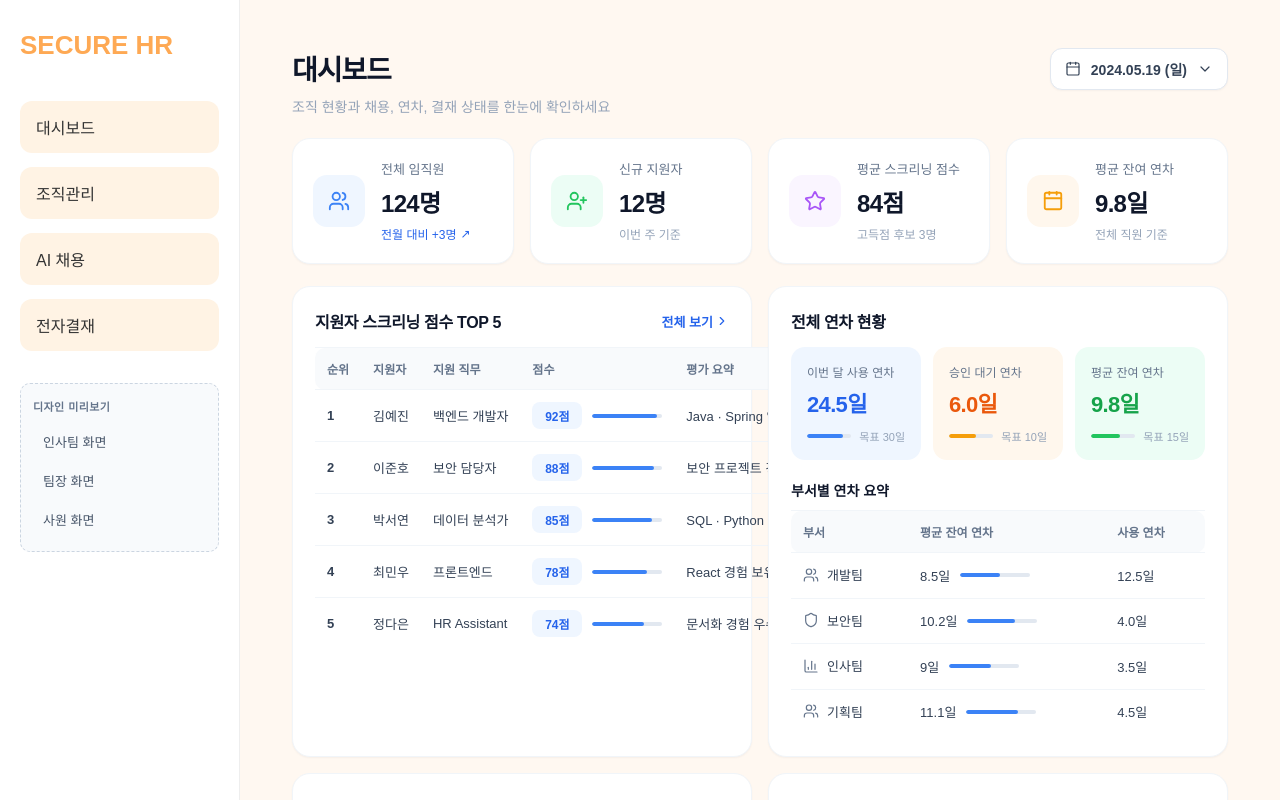
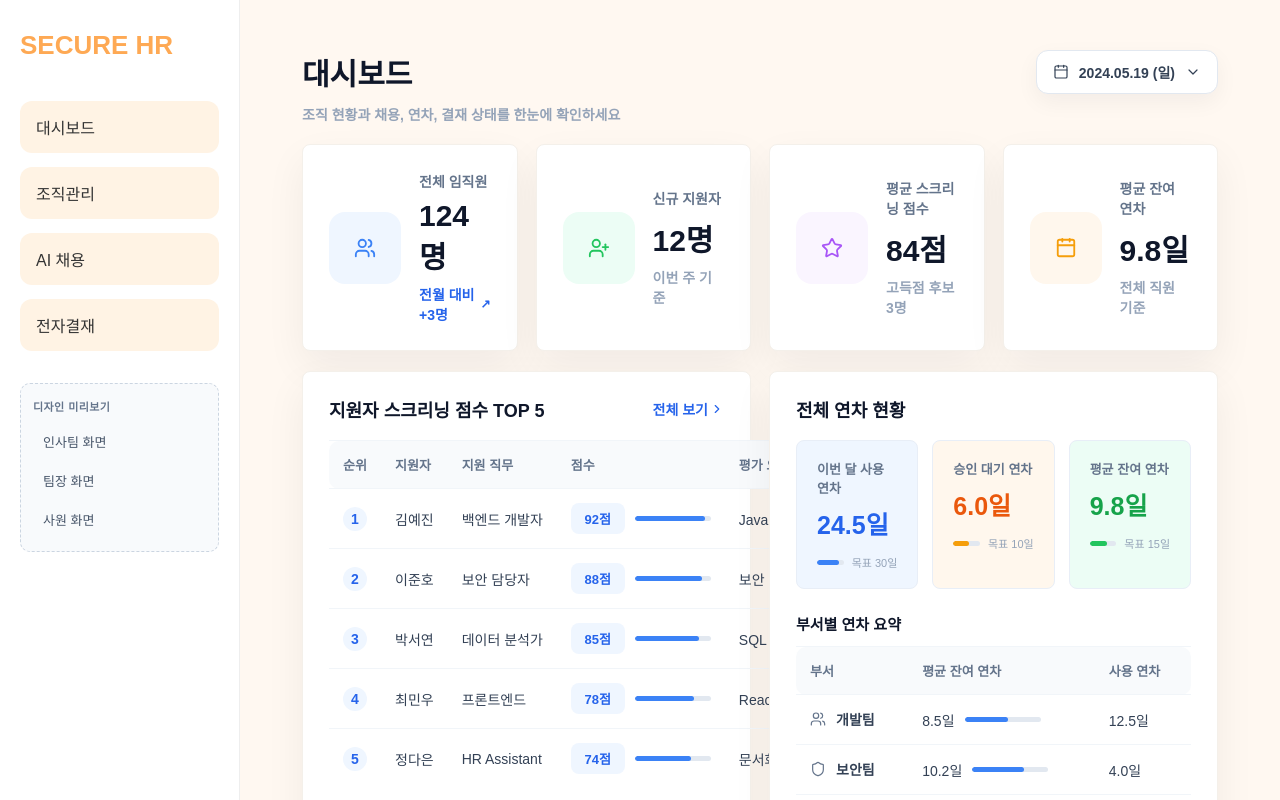
Before and after one commit to Miniproject-management/management-front, a React (Vite) app: page /dashboard/admin in a window 1280 px wide. Shown: the top 800 px of the page. Built offline with nearby package versions, Linux system fonts and the light colour scheme.

Commit message:
style(dashboard): refine admin dashboard layout

```diff
--- a/src/pages/dashboard/AdminDashboard.jsx
+++ b/src/pages/dashboard/AdminDashboard.jsx
@@ -186,7 +186,9 @@ function AdminDashboard() {
             <tbody>
               {topApplicants.map((a) => (
                 <tr key={a.rank}>
-                  <td className="rank-cell">{a.rank}</td>
+                  <td>
+                    <span className="rank-cell">{a.rank}</span>
+                  </td>
                   <td>{a.name}</td>
                   <td>{a.role}</td>
                   <td>
--- a/src/pages/dashboard/dashboard.css
+++ b/src/pages/dashboard/dashboard.css
@@ -1,7 +1,7 @@
 .dashboard-page {
   display: grid;
-  gap: 22px;
-  padding: 28px 32px 40px;
+  gap: 20px;
+  padding: 30px 42px 42px;
   width: 100%;
   align-self: stretch;
 }
@@ -14,23 +14,24 @@
 }
 
 .dashboard-page__hero h1 {
-  font-size: 28px;
+  font-size: 30px;
   font-weight: 800;
-  letter-spacing: -0.04em;
+  letter-spacing: 0;
   color: #0f172a;
 }
 
 .dashboard-page__hero p {
-  margin-top: 8px;
+  margin-top: 10px;
   color: #94a3b8;
   font-size: 14px;
+  font-weight: 600;
 }
 
 .dashboard-page__date-picker {
   display: inline-flex;
   align-items: center;
   gap: 10px;
-  padding: 10px 14px;
+  padding: 11px 16px;
   border: 1px solid #e2e8f0;
   border-radius: 12px;
   background: #ffffff;
@@ -38,7 +39,7 @@
   font-size: 14px;
   font-weight: 600;
   cursor: pointer;
-  box-shadow: 0 1px 2px rgba(15, 23, 42, 0.04);
+  box-shadow: 0 8px 22px rgba(15, 23, 42, 0.05);
 }
 
 .dashboard-page__date-picker:hover {
@@ -49,31 +50,32 @@
 .dashboard-page__summary-grid {
   display: grid;
   grid-template-columns: repeat(4, minmax(0, 1fr));
-  gap: 16px;
+  gap: 18px;
 }
 
 .summary-card,
 .panel {
   background: #ffffff;
-  border: 1px solid #f1f5f9;
-  border-radius: 18px;
-  box-shadow: 0 1px 2px rgba(15, 23, 42, 0.04);
+  border: 1px solid #f4f0ea;
+  border-radius: 8px;
+  box-shadow: 0 16px 40px rgba(15, 23, 42, 0.06);
 }
 
 .summary-card {
   display: grid;
   grid-template-columns: auto 1fr;
-  gap: 16px;
+  gap: 18px;
   align-items: center;
-  padding: 20px;
+  min-height: 128px;
+  padding: 26px 26px;
 }
 
 .summary-card__icon {
   display: grid;
   place-items: center;
-  width: 52px;
-  height: 52px;
-  border-radius: 14px;
+  width: 72px;
+  height: 72px;
+  border-radius: 16px;
 }
 
 .summary-card__icon.tone-blue {
@@ -95,16 +97,16 @@
 
 .summary-card__label {
   color: #64748b;
-  font-size: 13px;
-  font-weight: 500;
+  font-size: 14px;
+  font-weight: 700;
 }
 
 .summary-card__value {
   display: block;
-  margin-top: 6px;
-  font-size: 24px;
+  margin-top: 8px;
+  font-size: 30px;
   font-weight: 800;
-  letter-spacing: -0.03em;
+  letter-spacing: 0;
   color: #0f172a;
 }
 
@@ -112,9 +114,10 @@
   display: inline-flex;
   align-items: center;
   gap: 4px;
-  margin-top: 6px;
+  margin-top: 7px;
   color: #94a3b8;
-  font-size: 12px;
+  font-size: 14px;
+  font-weight: 600;
 }
 
 .summary-card__note.is-up {
@@ -129,24 +132,25 @@
 .dashboard-page__content-grid {
   display: grid;
   grid-template-columns: repeat(2, minmax(0, 1fr));
-  gap: 16px;
+  gap: 18px;
 }
 
 .panel {
-  padding: 22px;
+  min-width: 0;
+  padding: 24px 26px 26px;
 }
 
 .panel__head {
   display: flex;
   align-items: center;
   justify-content: space-between;
-  margin-bottom: 14px;
+  margin-bottom: 18px;
 }
 
 .panel__head h2 {
-  font-size: 16px;
+  font-size: 18px;
   font-weight: 700;
-  letter-spacing: -0.02em;
+  letter-spacing: 0;
   color: #0f172a;
 }
 
@@ -155,7 +159,7 @@
   align-items: center;
   gap: 2px;
   color: #2563eb;
-  font-size: 13px;
+  font-size: 14px;
   font-weight: 600;
   text-decoration: none;
 }
@@ -165,8 +169,8 @@
 }
 
 .panel__subhead {
-  margin: 20px 0 10px;
-  font-size: 14px;
+  margin: 24px 0 12px;
+  font-size: 15px;
   font-weight: 700;
   color: #0f172a;
 }
@@ -175,12 +179,12 @@
 .data-table {
   width: 100%;
   border-collapse: collapse;
-  font-size: 13px;
+  font-size: 14px;
 }
 
 .data-table th,
 .data-table td {
-  padding: 12px 12px;
+  padding: 14px 14px;
   text-align: left;
   white-space: nowrap;
   color: #334155;
@@ -189,8 +193,8 @@
 .data-table th {
   background: #f8fafc;
   color: #64748b;
-  font-size: 12px;
-  font-weight: 600;
+  font-size: 13px;
+  font-weight: 700;
   border-top: 1px solid #f1f5f9;
   border-bottom: 1px solid #f1f5f9;
 }
@@ -218,6 +222,15 @@
   font-weight: 700;
 }
 
+.rank-cell {
+  display: inline-grid;
+  place-items: center;
+  min-width: 24px;
+  height: 24px;
+  border-radius: 999px;
+  background: #eff6ff;
+}
+
 .muted-cell {
   color: #64748b;
 }
@@ -233,19 +246,19 @@
   display: inline-flex;
   align-items: center;
   justify-content: center;
-  min-width: 50px;
-  padding: 5px 10px;
+  min-width: 54px;
+  padding: 6px 11px;
   border-radius: 8px;
   background: #eff6ff;
   color: #2563eb;
-  font-size: 12px;
+  font-size: 13px;
   font-weight: 700;
 }
 
 .progress-bar {
   display: inline-block;
-  width: 70px;
-  height: 4px;
+  width: 76px;
+  height: 5px;
   background: #e2e8f0;
   border-radius: 999px;
   overflow: hidden;
@@ -274,12 +287,13 @@
 .leave-grid {
   display: grid;
   grid-template-columns: repeat(3, minmax(0, 1fr));
-  gap: 12px;
+  gap: 14px;
 }
 
 .leave-card {
-  padding: 16px;
-  border-radius: 14px;
+  padding: 18px 20px;
+  border: 1px solid #e8eef7;
+  border-radius: 8px;
   background: #f8fafc;
 }
 
@@ -295,16 +309,16 @@
 
 .leave-card p {
   color: #64748b;
-  font-size: 12px;
-  font-weight: 500;
+  font-size: 13px;
+  font-weight: 700;
 }
 
 .leave-card strong {
   display: block;
-  margin-top: 6px;
-  font-size: 22px;
+  margin-top: 8px;
+  font-size: 25px;
   font-weight: 800;
-  letter-spacing: -0.03em;
+  letter-spacing: 0;
 }
 
 .leave-card.tone-blue strong {
@@ -322,7 +336,7 @@
   align-items: center;
   justify-content: space-between;
   gap: 8px;
-  margin-top: 10px;
+  margin-top: 13px;
 }
 
 .leave-card__progress .progress-bar {
@@ -342,8 +356,9 @@
 .doc-cell {
   display: inline-flex;
   align-items: center;
-  gap: 8px;
+  gap: 10px;
   color: #334155;
+  font-weight: 600;
 }
 
 .dept-cell svg {
@@ -353,8 +368,8 @@
 .doc-icon {
   display: inline-grid;
   place-items: center;
-  width: 28px;
-  height: 28px;
+  width: 36px;
+  height: 36px;
   border-radius: 8px;
 }
 
@@ -372,11 +387,11 @@
   display: inline-flex;
   align-items: center;
   justify-content: center;
-  padding: 5px 12px;
+  padding: 8px 14px;
   border-radius: 8px;
   background: #fff7ed;
   color: #ea580c;
-  font-size: 12px;
+  font-size: 14px;
   font-weight: 700;
 }
 
@@ -409,8 +424,8 @@
 /* ---------- headcount + donut ---------- */
 .headcount-grid {
   display: grid;
-  grid-template-columns: 1fr auto;
-  gap: 24px;
+  grid-template-columns: minmax(0, 1.4fr) 220px;
+  gap: 28px;
   align-items: center;
 }
 
```
